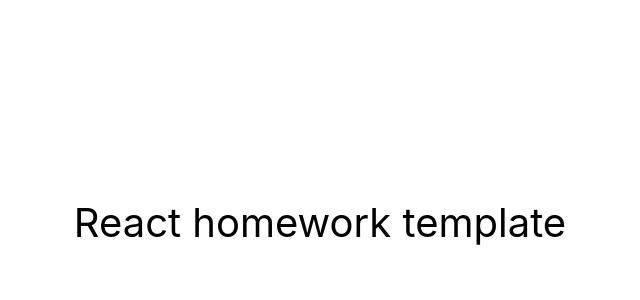
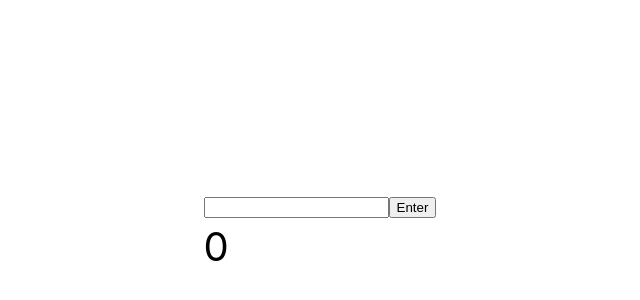
Before and after one commit to OlehKozubJS/goit-react-hw-03-image-finder, a React (Create React App) app: page / in a window 1280 px wide. Shown: the part 178-478 px from the top of the page, without its empty margins (320-960 px from the left). Built offline with nearby package versions, Linux system fonts and the light colour scheme.

Commit message:
Update App.jsx

```diff
--- a/src/components/App.jsx
+++ b/src/components/App.jsx
@@ -1,3 +1,5 @@
+import { TestComponent } from './TestComponent';
+
 export const App = () => {
   return (
     <div
@@ -7,10 +9,10 @@ export const App = () => {
         justifyContent: 'center',
         alignItems: 'center',
         fontSize: 40,
-        color: '#010101'
+        color: '#010101',
       }}
     >
-      React homework template
+      <TestComponent />
     </div>
   );
 };
```
